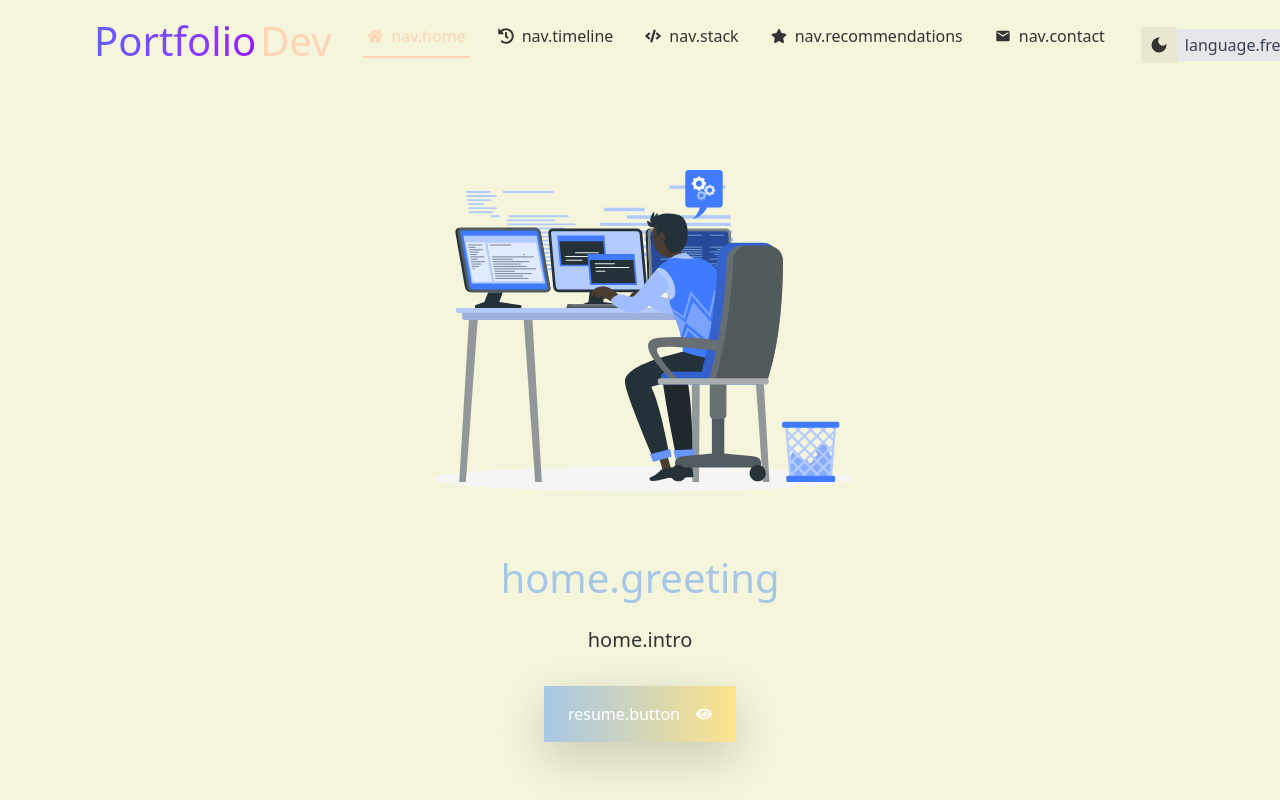
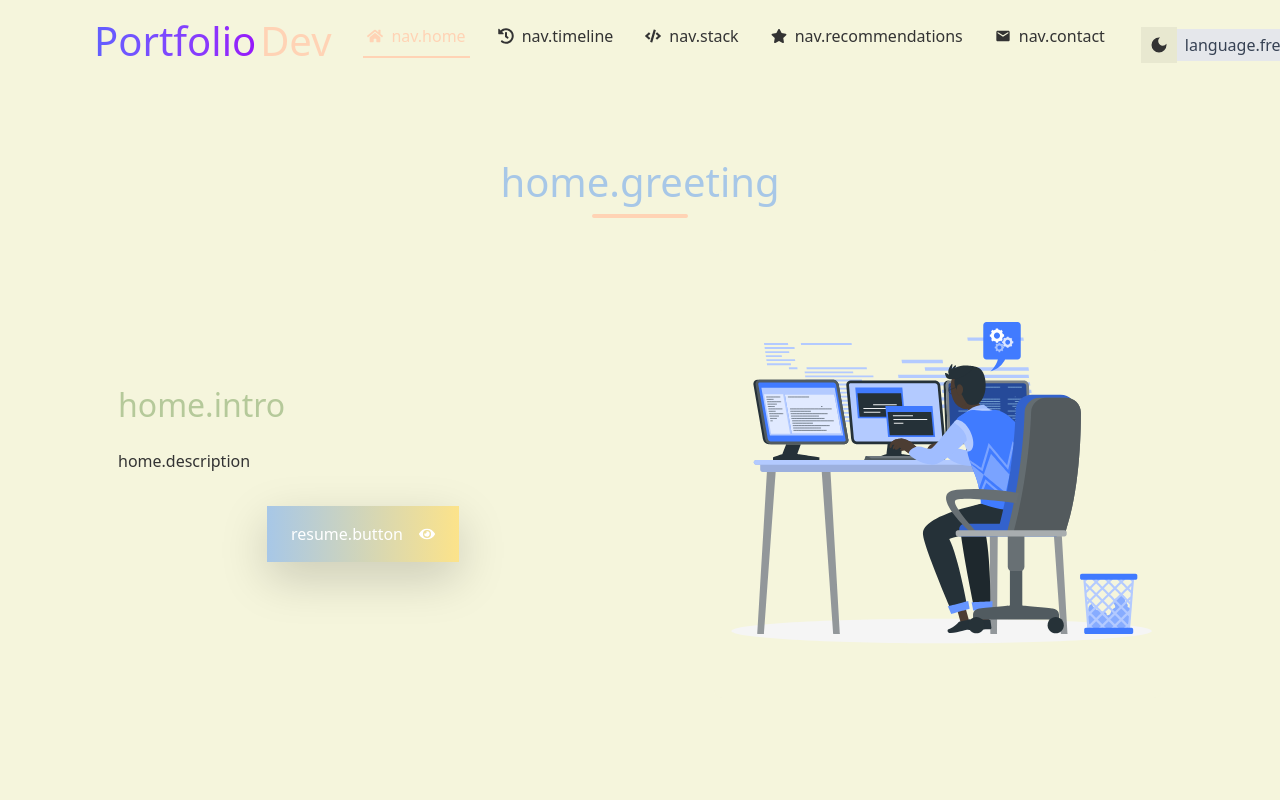
Before and after one commit to Dorianmav/portfolio, a React (Vite) app: page / in a window 1280 px wide. Shown: the top 800 px of the page. Built offline with nearby package versions, Linux system fonts and the light colour scheme; the HTML template or start-up script is replaced by a standard one.

Commit message:
:art: style: amelioration de l'affichage de home

```diff
--- a/src/App.tsx
+++ b/src/App.tsx
@@ -18,28 +18,56 @@ const HomeSection: React.FC = () => {
   const { themeColors } = useTheme();
 
   return (
-    <section id="home" className="min-h-screen flex flex-col items-center justify-center pt-16">
-      <AnimationSection />
+    <section
+      id="home"
+      className="min-h-screen flex flex-col items-center justify-center pt-16"
+      style={{ backgroundColor: themeColors.background }}
+    >
       <motion.div
-        initial={{ opacity: 0, y: 20 }}
+        initial={{ opacity: 0, y: -20 }}
         animate={{ opacity: 1, y: 0 }}
-        transition={{ duration: 0.5, delay: 0.2 }}
-        className="text-center mb-8"
+        transition={{ duration: 0.5 }}
+        className="w-full text-center mb-6"
       >
         <h1
-          className="text-5xl font-bold mb-4"
+          className="text-4xl md:text-5xl font-bold mb-2"
           style={{ color: themeColors.primary }}
         >
           {t("home.greeting")}
         </h1>
+        <div
+          className="h-1 w-24 mx-auto rounded-full"
+          style={{ backgroundColor: themeColors.highlight }}
+        ></div>
+      </motion.div>
+
+      <div className="w-full max-w-6xl mx-auto px-4 flex flex-col md:flex-row items-center">
+        <motion.div
+          initial={{ opacity: 0, x: -20 }}
+          animate={{ opacity: 1, x: 0 }}
+          transition={{ duration: 0.5, delay: 0.2 }}
+          className="md:w-1/2 mb-8 md:mb-0 md:pr-8"
+        >
+          <h2 className="text-2xl font-semibold mb-4" style={{ color: themeColors.secondary }}>
+            {t("home.intro")}
+          </h2>
           <p
-          className="text-xl mb-6 max-w-2xl mx-auto"
+            className="text-base leading-relaxed mb-6 text-justify"
             style={{ color: themeColors.text }}
           >
-          {t("home.intro")}
+            {t("home.description")}
           </p>
           <ResumeButton />
         </motion.div>
+        <motion.div
+          initial={{ opacity: 0, x: 20 }}
+          animate={{ opacity: 1, x: 0 }}
+          transition={{ duration: 0.5, delay: 0.4 }}
+          className="md:w-1/2 flex justify-center md:justify-end"
+        >
+          <AnimationSection />
+        </motion.div>
+      </div>
     </section>
   );
 };
```
Lines whose indentation alone changed are shown as unchanged.
